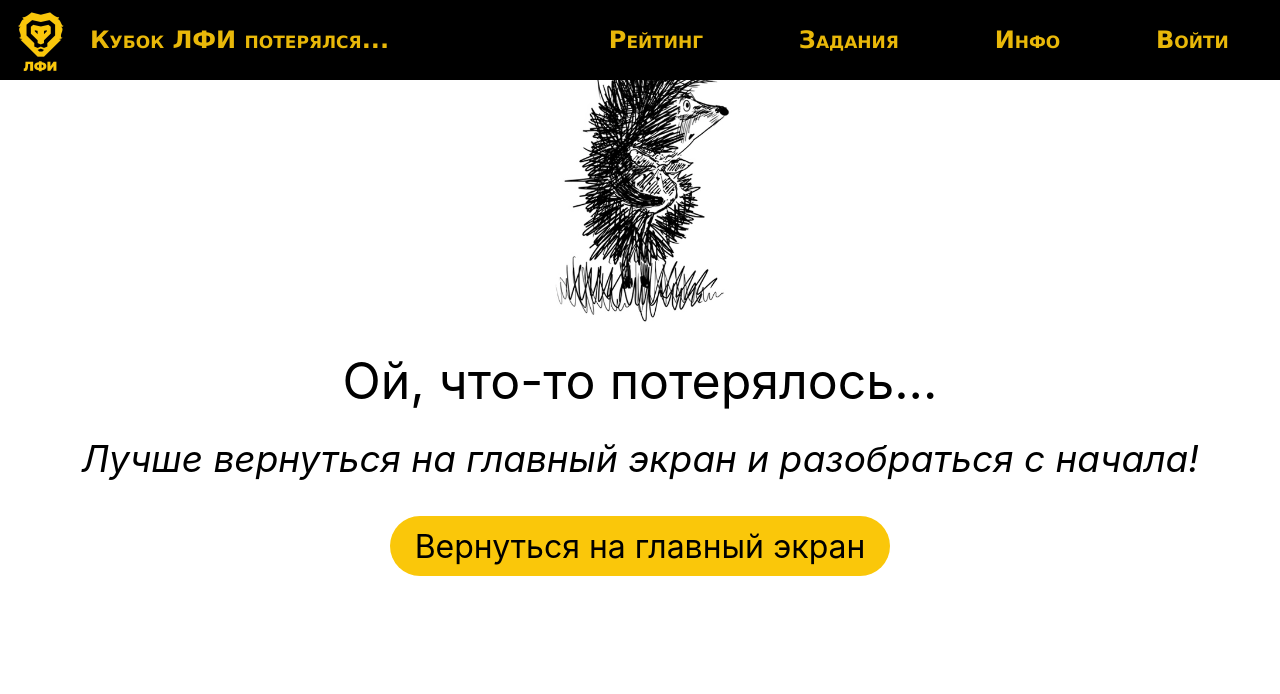
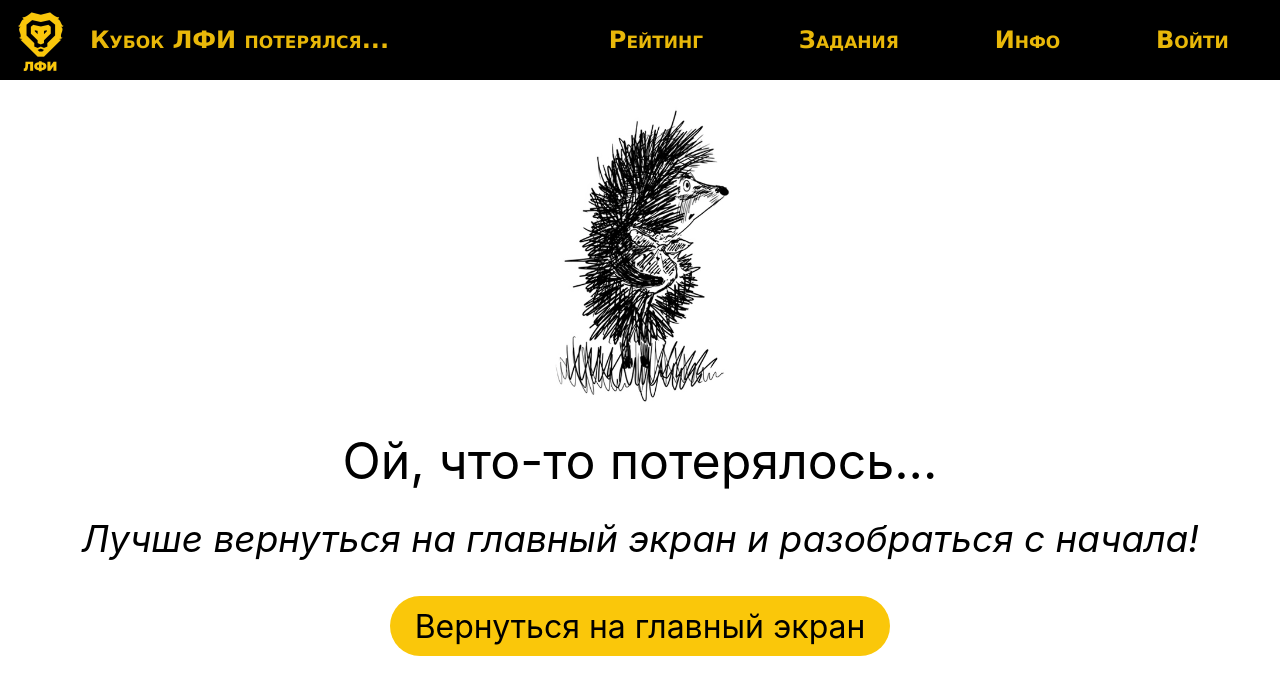
Before and after one commit to JulesIMF/lpr-cup-website, a React app in the folder frontend/: page /404 in a window 1280 px wide. Shown: the top 694 px of the page. Built offline with nearby package versions, Linux system fonts and the light colour scheme.

Commit message:
[FRONT] Fix NotFound after introducing Screen

```diff
--- a/frontend/src/components/notfound.tsx
+++ b/frontend/src/components/notfound.tsx
@@ -1,12 +1,11 @@
 import React, { useEffect, useState } from 'react'
-import { TitleBar } from './shared/titlebar';
+import { Screen } from './screen';
 import { Button } from './shared/button'
 import './styles/notfound.css';
 
 export function NotFound() {
     return (
-        <div className="notfound">
-            <TitleBar text="Кубок ЛФИ потерялся..."/>
+        <Screen titleBarText='Кубок ЛФИ потерялся...' hideFooter={true}>
             <img src="images/hedgehog.webp" alt="" style={{ width: "300px", height: "300px", marginTop: "2%"}} />
             <div className='notfound_text_div'>
                 <div className="notfound_text_header">
@@ -19,7 +18,6 @@ export function NotFound() {
             <div style={{marginTop: "35px"}}>
                 <Button text="Вернуться на главный экран" where='/' height="60px" width="500px" />
             </div>
-
-        </div>
+        </Screen>
     );
 }
--- a/frontend/src/components/screen.tsx
+++ b/frontend/src/components/screen.tsx
@@ -6,16 +6,19 @@ import './styles/screen.css';
 
 interface ScreenParams {
     children?: React.ReactNode
+    hideFooter?: boolean
+    hideLogIn?: boolean
+    titleBarText?: string
 }
 
 export function Screen(params: ScreenParams) {
     return (
         <div className="welcome">
-            <TitleBar />
+            <TitleBar text={params.titleBarText} hideLogIn={params.hideLogIn}/>
             <div className="welcome_content">
                 {params.children}
             </div>
-            <Footer />
+            {params.hideFooter? <></> : <Footer />}
         </div>
     );
 }
```
